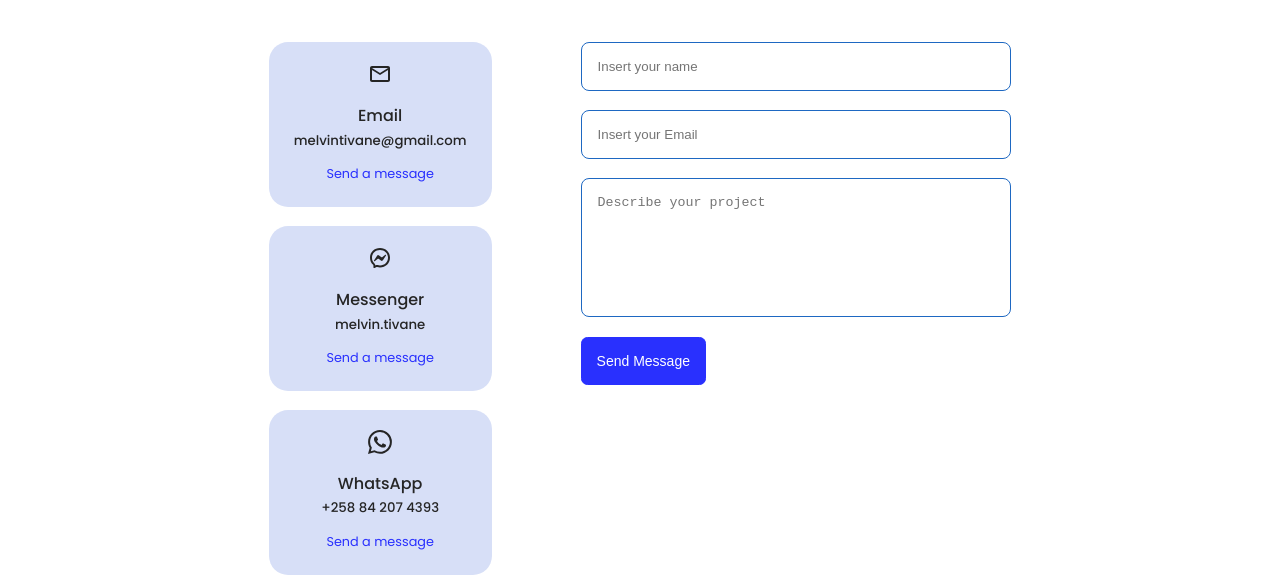
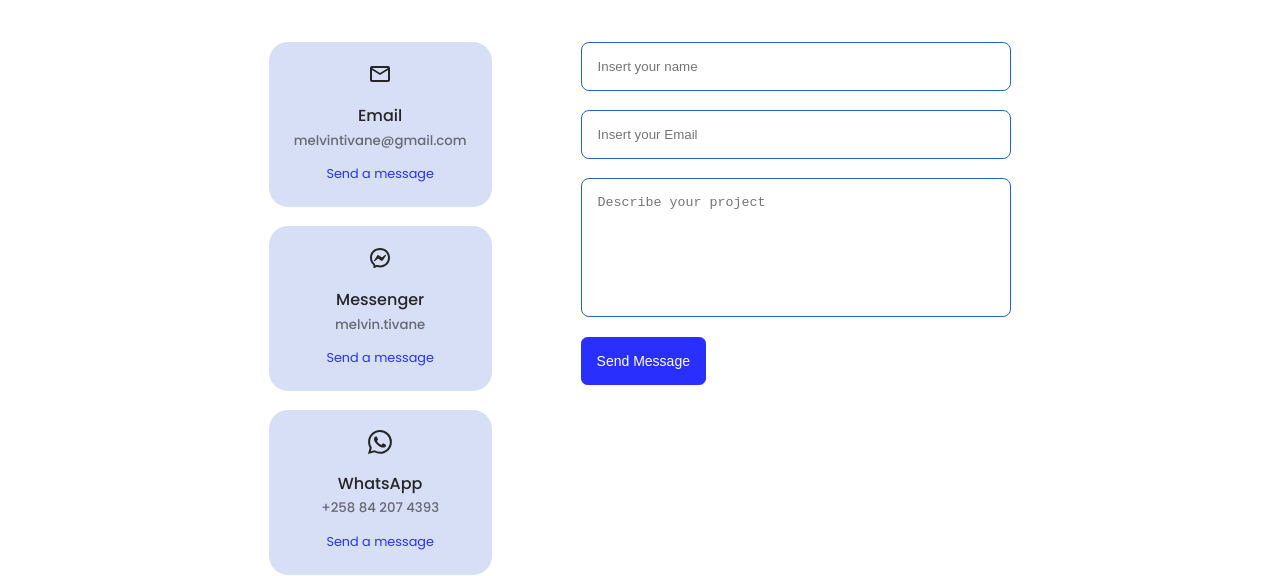
Before and after one commit to melvintivane/portfolio-website, a React (Vite) app: page / in a window 1280 px wide. Shown: the part 3745-4321 px from the top of the page. Built offline with nearby package versions, Linux system fonts and the light colour scheme.

Commit message:
Update contact.css

```diff
--- a/src/components/contact/contact.css
+++ b/src/components/contact/contact.css
@@ -67,7 +67,7 @@
   }
 
   .contact__option h5 {
-    color: var(--color-light)
+    color: var(--color-light-black)
   }
 
   .contact__container > form > button {
@@ -83,7 +83,7 @@
 
   input, textarea {
     width: 100%;
-    color: var(--color-white);
+    color: var(--color-black);
     padding: 1rem;
     border-radius: 0.5rem;
     background: transparent;
```
